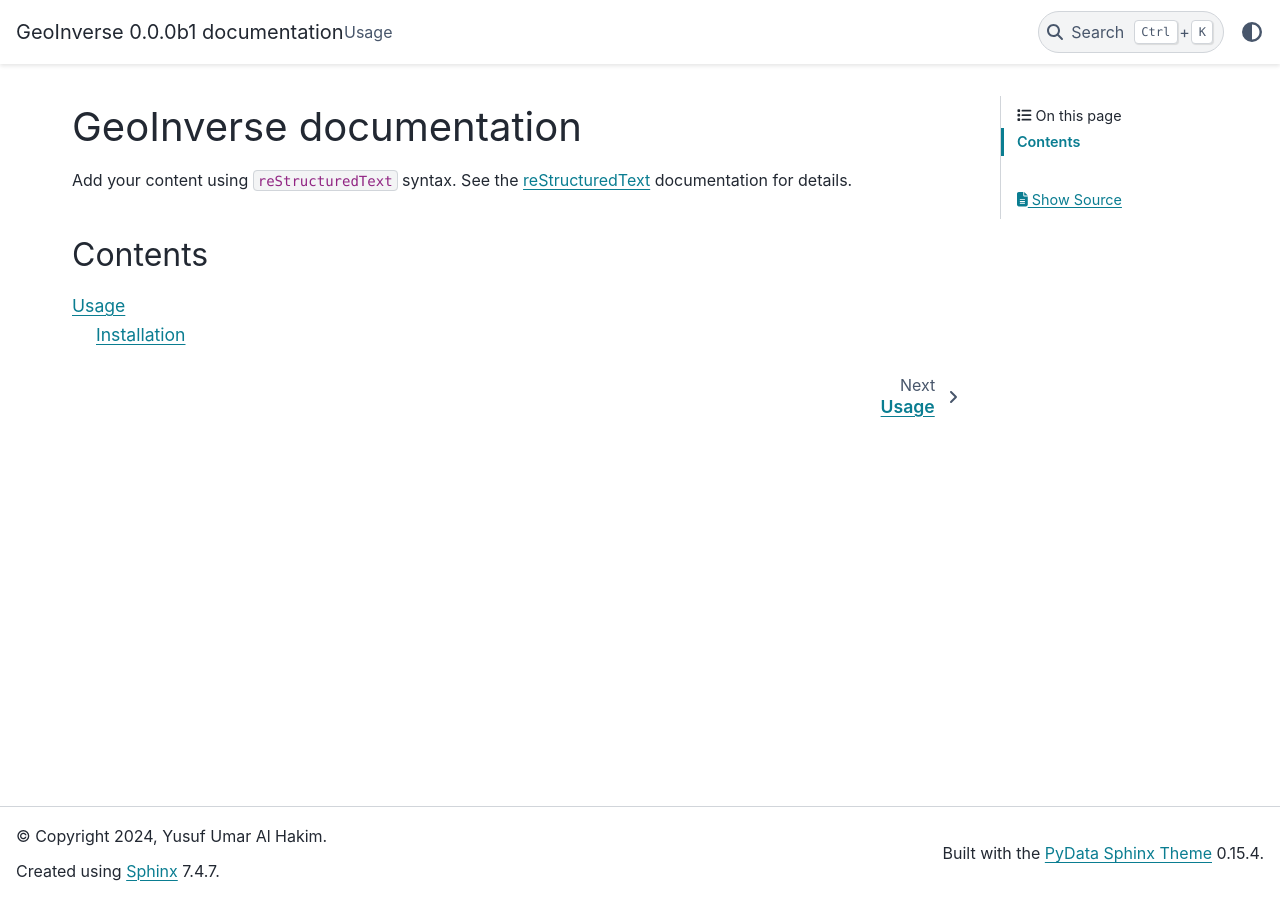
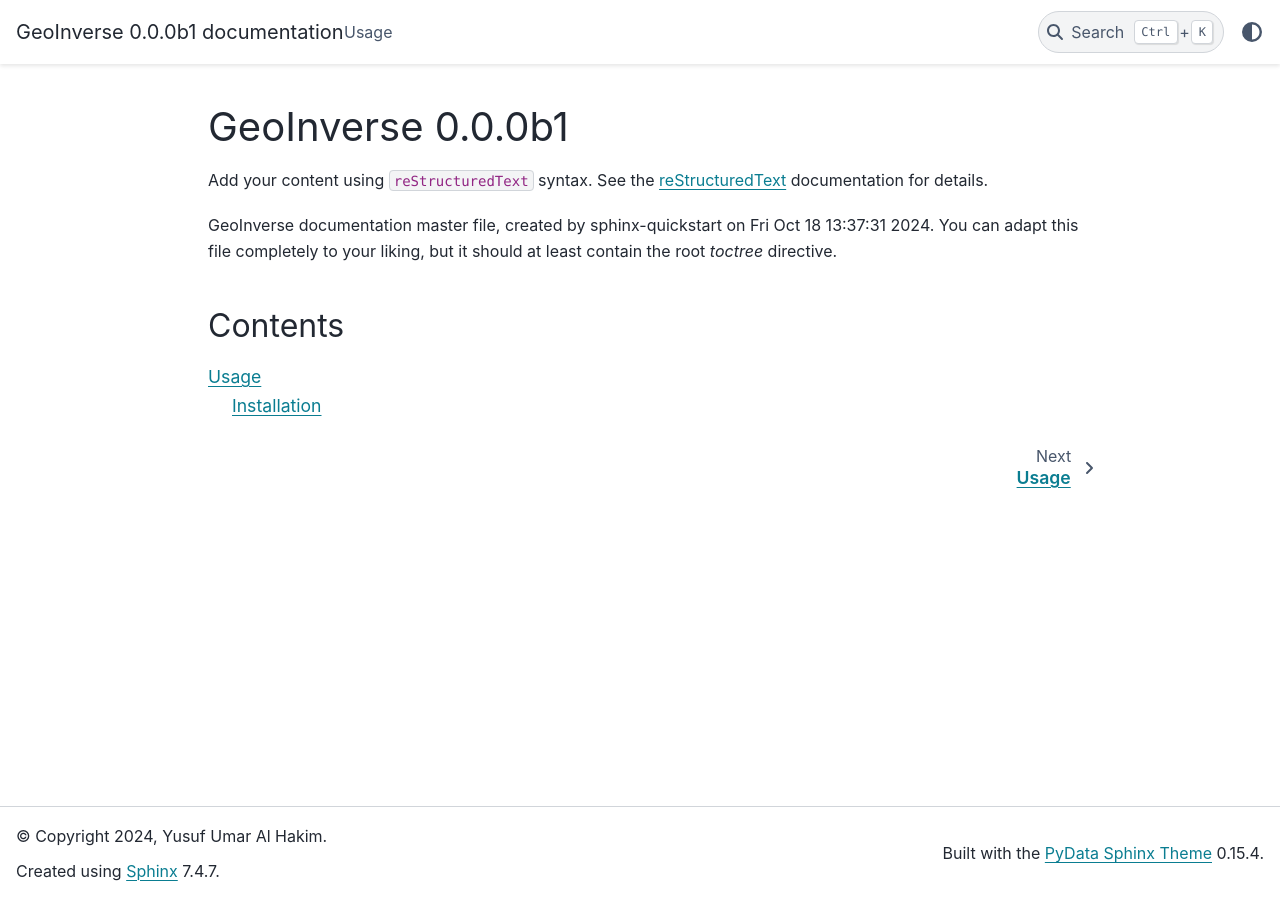
Before and after one commit to vysf/geoinverse, a Sphinx documentation site: the page built from docs/source/index.rst, in a window 1280 px wide. Built offline with Sphinx 7.4.7 and the PyData theme 0.15.4, drawn with Linux system fonts in a browser that asks for light colours; some of the changed lines change nothing that is shown.

Commit message:
updating documentation

```diff
--- a/docs/source/conf.py
+++ b/docs/source/conf.py
@@ -8,17 +8,9 @@
 
 # If extensions (or modules to document with autodoc) are in another directory,
 # add these directories to sys.path here.
-import pathlib
-import sys
-sys.path.insert(0, pathlib.Path(__file__).parents[2].resolve().as_posix())
-
-# def skip(app, what, name, obj, would_skip, options):
-#     if name == "__init__":
-#         return False
-#     return would_skip
-
-# def setup(app):
-#     app.connect("autodoc-skip-member", skip)
+# import pathlib
+# import sys
+# sys.path.insert(0, pathlib.Path(__file__).parents[2].resolve().as_posix())
 
 project = 'GeoInverse'
 copyright = '2024, Yusuf Umar Al Hakim'
@@ -27,6 +19,7 @@ release = '0.0.0b1'
 
 # -- General configuration ---------------------------------------------------
 # https://www.sphinx-doc.org/en/master/usage/configuration.html#general-configuration
+
 
 extensions = [
   'sphinx.ext.duration',
@@ -45,3 +38,6 @@ exclude_patterns = []
 
 html_theme = 'pydata_sphinx_theme'
 html_static_path = ['_static']
+html_theme_options = {
+  "show_nav_level": 2,
+}
--- a/docs/source/index.rst
+++ b/docs/source/index.rst
@@ -1,14 +1,16 @@
-.. GeoInverse documentation master file, created by
-   sphinx-quickstart on Fri Oct 18 13:37:31 2024.
-   You can adapt this file completely to your liking, but it should at least
-   contain the root `toctree` directive.
+:html_theme.sidebar_secondary.remove:
 
-GeoInverse documentation
+GeoInverse |release|
 ========================
 
 Add your content using ``reStructuredText`` syntax. See the
 `reStructuredText <https://www.sphinx-doc.org/en/master/usage/restructuredtext/index.html>`_
 documentation for details.
+
+GeoInverse documentation master file, created by
+sphinx-quickstart on Fri Oct 18 13:37:31 2024.
+You can adapt this file completely to your liking, but it should at least
+contain the root `toctree` directive.
 
 Contents
 --------
```
